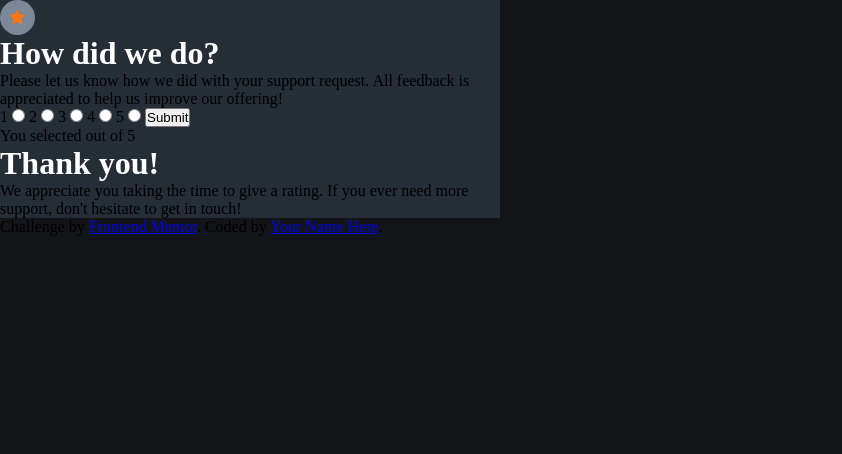
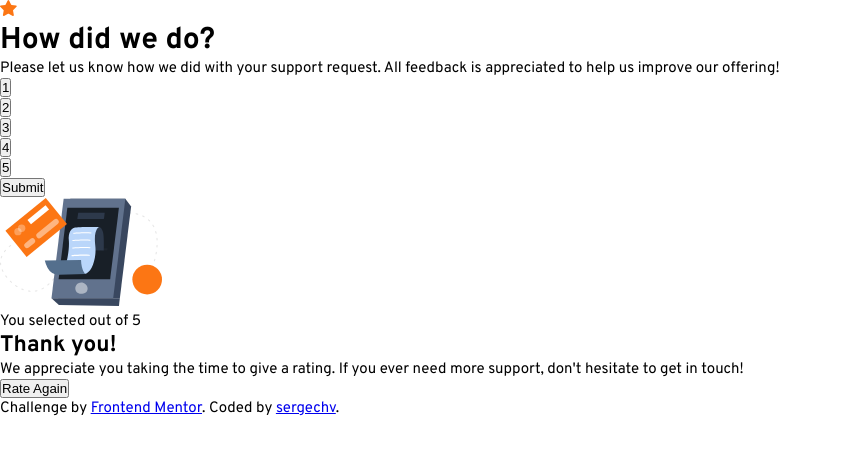
Before and after one commit to sergechv/interactive-rating-component, a plain HTML site: page index.html in a window 1280 px wide. Shown: the whole page, without its empty margins (0-842 px from the left). Drawn offline with Linux system fonts and the light colour scheme.

Commit message:
adding javascript

```diff
--- a/index.html
+++ b/index.html
@@ -9,58 +9,54 @@
   <link rel="preconnect" href="https://fonts.googleapis.com">
   <link rel="preconnect" href="https://fonts.gstatic.com" crossorigin>
   <link href="https://fonts.googleapis.com/css2?family=Overpass:wght@400;700&display=swap" rel="stylesheet">
+  <script src="./index.js"></script>
 
   <title>Frontend Mentor | Interactive rating component</title>
 </head>
 <body>
 
   <!-- Rating state start -->
-  <div class="rating-card">
-    <div class="icon-star"></div>
-
+  <div class="main-container">
+    <img src="./images/icon-star.svg" alt="">
     <h1>How did we do?</h1>
 
-    <p>Please let us know how we did with your support request. All feedback is appreciated
-      to help us improve our offering!</p>
+    <p>
+      Please let us know how we did with your support request.
+      All feedback is appreciated to help us improve our offering!
+    </p>
 
-    <label class="rating-buttons" for="one">1</label>
-    <input type="radio" name="rating" id="one">
+    <ul>
+      <li><button class="btn">1</button></li>
+      <li><button class="btn">2</button></li>
+      <li><button class="btn">3</button></li>
+      <li><button class="btn">4</button></li>
+      <li><button class="btn">5</button></li>
+    </ul>
 
-    <label class="rating-buttons" for="two">2</label>
-    <input type="radio" name="rating" id="two">
-
-    <label class="rating-buttons" for="three">3</label>
-    <input type="radio" name="rating" id="three">
-
-    <label class="rating-buttons" for="four">4</label>
-    <input type="radio" name="rating" id="four">
-
-    <label class="rating-buttons" for="five">5</label>
-    <input type="radio" name="rating" id="five">
-
-    <button class="submit">Submit</button>
+    <button class="btn-submit">Submit</button>
   </div>
   <!-- Rating state end -->
 
   <!-- Thank you state start -->
-  <div class="rating-card">
-    <div></div>
+  <div class="thank-you">
+    <img src="./images/illustration-thank-you.svg" alt="">
+    <p>You selected out of 5</p>
 
-    <p>You selected <span></span> out of 5</p>
-
-    <h1>Thank you!</h1>
+    <h2>Thank you!</h2>
 
     <p>
       We appreciate you taking the time to give a rating. If you ever need more support,
       don't hesitate to get in touch!
     </p>
+
+    <button class="btn-submit">Rate Again</button>
   </div>
   <!-- Thank you state end -->
 
 
   <div class="attribution">
     Challenge by <a href="https://www.frontendmentor.io?ref=challenge" target="_blank">Frontend Mentor</a>.
-    Coded by <a href="#">Your Name Here</a>.
+    Coded by <a href="https://github.com/sergechv" target="_blank">sergechv</a>.
   </div>
 </body>
 </html>
--- a/styles.css
+++ b/styles.css
@@ -14,26 +14,10 @@
 }
 
 body {
-  background-color: var(--very-dark-blue);
+  font-family: 'Overpass', sans-serif;
+  font-size: 15px;
 }
 
-.rating-card {
-  background-color: var(--dark-blue);
-  width: 500px;
-  height: auto;
+botton {
+  font-family: inherit;
 }
-
-.icon-star {
-  width: 35px;
-  height: 35px;
-  background-color: var(--medium-grey);
-  border-radius: 50%;
-  background-image: url(./images/icon-star.svg);
-  background-position: center;
-  background-repeat: no-repeat;
-  background-size: 15px;
-}
-
-h1 {
-  color: var(--white);
-}
```
Also changed, not shown: index.js (added).
